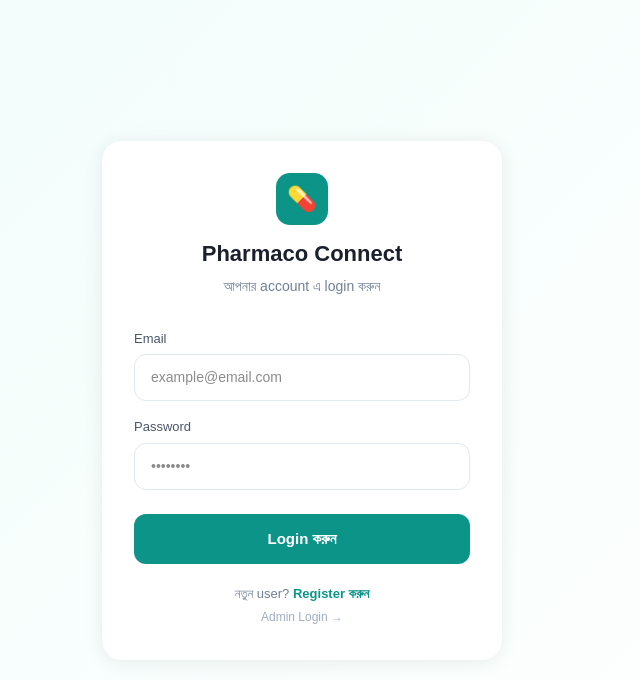
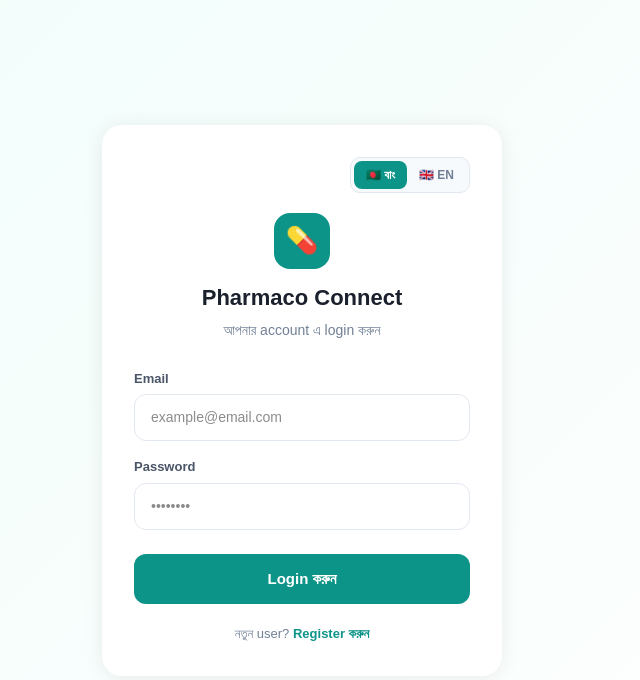
Before and after one commit to mofassalh/pharmaco-connect, a Next.js app: page /login in a window 1280 px wide. Shown: the top 680 px of the page, without its empty margins (338-978 px from the left). Built offline with nearby package versions, Linux system fonts and the light colour scheme.

Commit message:
add language toggle to login pages

```diff
--- a/app/login/page.tsx
+++ b/app/login/page.tsx
@@ -8,12 +8,35 @@
   const [password, setPassword] = useState("");
   const [error, setError] = useState("");
   const [loading, setLoading] = useState(false);
+  const [lang, setLang] = useState<"bn" | "en">("bn");
   const router = useRouter();
 
+  const t = {
+    bn: {
+      title: "Pharmaco Connect",
+      sub: "আপনার account এ login করুন",
+      email: "Email",
+      password: "Password",
+      login: "Login করুন",
+      logging: "Login হচ্ছে...",
+      newUser: "নতুন user?",
+      register: "Register করুন",
+    },
+    en: {
+      title: "Pharmaco Connect",
+      sub: "Login to your account",
+      email: "Email",
+      password: "Password",
+      login: "Login",
+      logging: "Logging in...",
+      newUser: "New user?",
+      register: "Register",
+    },
+  }[lang];
+
   const handleLogin = async () => {
-    console.log("Login clicked", email, password);
     if (!email || !password) {
-      setError("Email ও Password দিন");
+      setError(lang === "bn" ? "Email ও Password দিন" : "Enter email and password");
       return;
     }
     setLoading(true);
@@ -27,21 +50,19 @@
       });
 
       const data = await res.json();
-      console.log("Login response:", data);
 
       if (!res.ok) {
-        setError(data.error || "কিছু একটা ভুল হয়েছে");
+        setError(data.error || (lang === "bn" ? "কিছু একটা ভুল হয়েছে" : "Something went wrong"));
         setLoading(false);
       } else {
         if (data.role === "ADMIN" || data.role === "SUPER_ADMIN" || data.role === "DELIVERY_STAFF") {
           router.push("/admin/dashboard");
         } else {
-          router.push("/customer/profile");
+          router.push("/customer/dashboard");
         }
       }
-    } catch (err) {
-      console.error("Login error:", err);
-      setError("Network error হয়েছে");
+    } catch {
+      setError(lang === "bn" ? "Network error হয়েছে" : "Network error");
       setLoading(false);
     }
   };
@@ -49,10 +70,26 @@
   return (
     <div style={{ minHeight: "100vh", background: "linear-gradient(135deg, #f0fdfa, #fff)", display: "flex", alignItems: "center", justifyContent: "center", padding: 16, fontFamily: "sans-serif" }}>
       <div style={{ background: "#fff", borderRadius: 20, boxShadow: "0 2px 20px rgba(0,0,0,0.08)", padding: 32, width: "100%", maxWidth: 400 }}>
-        <div style={{ textAlign: "center", marginBottom: 32 }}>
-          <div style={{ width: 52, height: 52, background: "#0D9488", borderRadius: 14, display: "flex", alignItems: "center", justifyContent: "center", margin: "0 auto 12px", fontSize: 24 }}>💊</div>
-          <h1 style={{ fontSize: 22, fontWeight: 700, color: "#1a202c", margin: 0 }}>Pharmaco Connect</h1>
-          <p style={{ color: "#718096", fontSize: 14, marginTop: 6 }}>আপনার account এ login করুন</p>
+
+        {/* Language Toggle */}
+        <div style={{ display: "flex", justifyContent: "flex-end", marginBottom: 20 }}>
+          <div style={{ display: "flex", background: "#f7fafc", borderRadius: 10, padding: 3, border: "0.5px solid #e2e8f0" }}>
+            <button onClick={() => setLang("bn")}
+              style={{ padding: "5px 12px", borderRadius: 8, border: "none", cursor: "pointer", fontSize: 12, fontWeight: 700, background: lang === "bn" ? "#0D9488" : "transparent", color: lang === "bn" ? "#fff" : "#718096" }}>
+              🇧🇩 বাং
+            </button>
+            <button onClick={() => setLang("en")}
+              style={{ padding: "5px 12px", borderRadius: 8, border: "none", cursor: "pointer", fontSize: 12, fontWeight: 700, background: lang === "en" ? "#0D9488" : "transparent", color: lang === "en" ? "#fff" : "#718096" }}>
+              🇬🇧 EN
+            </button>
+          </div>
+        </div>
+
+        {/* Logo */}
+        <div style={{ textAlign: "center", marginBottom: 28 }}>
+          <div style={{ width: 56, height: 56, background: "#0D9488", borderRadius: 16, display: "flex", alignItems: "center", justifyContent: "center", margin: "0 auto 12px", fontSize: 26 }}>💊</div>
+          <h1 style={{ fontSize: 22, fontWeight: 700, color: "#1a202c", margin: 0 }}>{t.title}</h1>
+          <p style={{ color: "#718096", fontSize: 14, marginTop: 6 }}>{t.sub}</p>
         </div>
 
         {error && (
@@ -62,7 +99,7 @@
         )}
 
         <div style={{ marginBottom: 16 }}>
-          <label style={{ fontSize: 13, fontWeight: 500, color: "#4a5568", display: "block", marginBottom: 6 }}>Email</label>
+          <label style={{ fontSize: 13, fontWeight: 600, color: "#4a5568", display: "block", marginBottom: 6 }}>{t.email}</label>
           <input
             type="email"
             value={email}
@@ -73,7 +110,7 @@
         </div>
 
         <div style={{ marginBottom: 24 }}>
-          <label style={{ fontSize: 13, fontWeight: 500, color: "#4a5568", display: "block", marginBottom: 6 }}>Password</label>
+          <label style={{ fontSize: 13, fontWeight: 600, color: "#4a5568", display: "block", marginBottom: 6 }}>{t.password}</label>
           <input
             type="password"
             value={password}
@@ -88,17 +125,16 @@
           onClick={handleLogin}
           disabled={loading}
           style={{ width: "100%", background: loading ? "#a0aec0" : "#0D9488", color: "#fff", border: "none", padding: "14px", borderRadius: 12, fontSize: 15, fontWeight: 700, cursor: loading ? "not-allowed" : "pointer" }}>
-          {loading ? "Login হচ্ছে..." : "Login করুন"}
+          {loading ? t.logging : t.login}
         </button>
 
         <div style={{ textAlign: "center", marginTop: 20 }}>
           <p style={{ fontSize: 13, color: "#718096" }}>
-            নতুন user?{" "}
-            <Link href="/register" style={{ color: "#0D9488", fontWeight: 600 }}>
-              Register করুন
+            {t.newUser}{" "}
+            <Link href="/register" style={{ color: "#0D9488", fontWeight: 700 }}>
+              {t.register}
             </Link>
           </p>
-          <Link href="/admin/login" style={{ fontSize: 12, color: "#a0aec0", textDecoration: "none" }}>Admin Login →</Link>
         </div>
       </div>
     </div>
```
